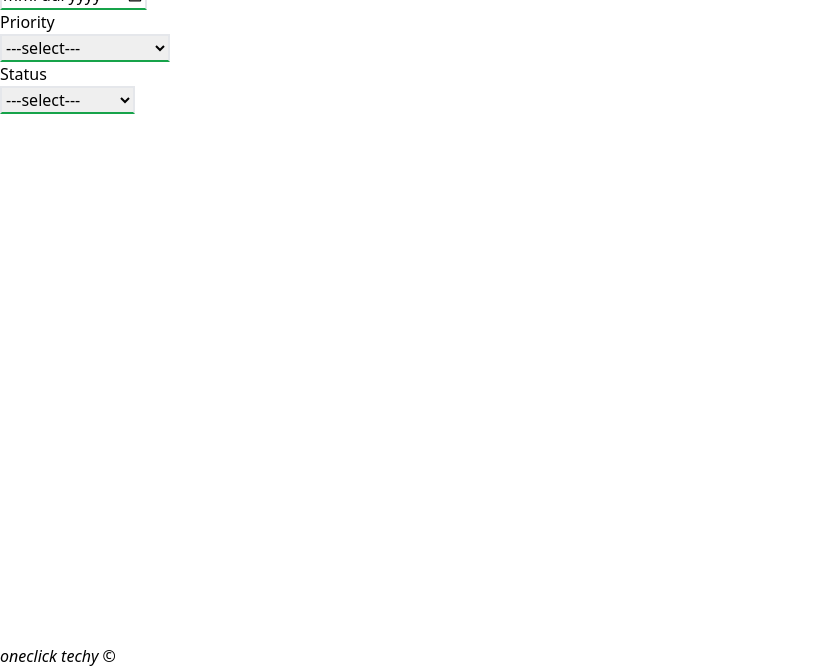
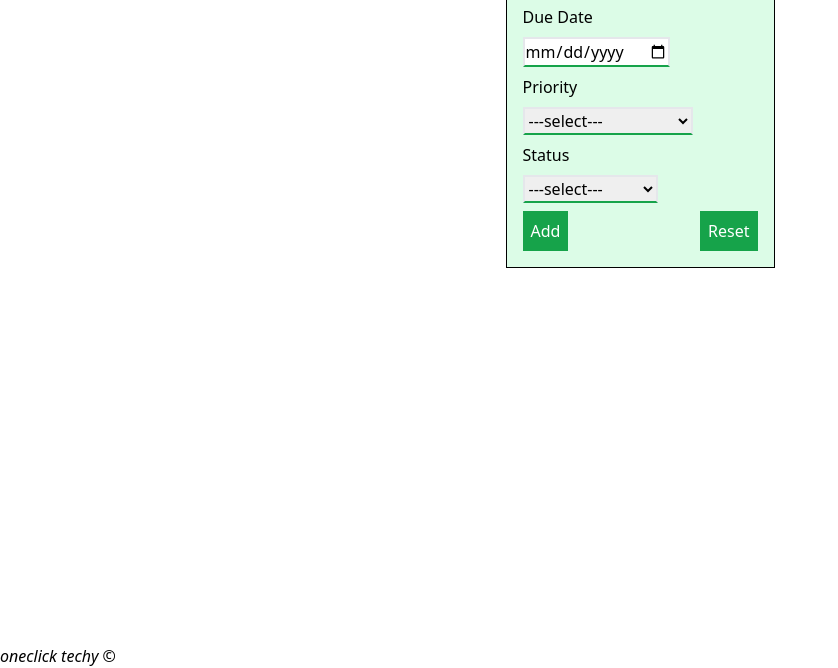
Before and after one commit to OneClickTechy/toDo-webApp, a website: page src/index.html in a window 1280 px wide. Shown: the part 132-800 px from the top of the page, without its empty margins (0-838 px from the left). Drawn offline with Linux system fonts and the light colour scheme.

Commit message:
form style finished

```diff
--- a/src/index.html
+++ b/src/index.html
@@ -7,12 +7,13 @@
     <link rel="stylesheet" href="./output.css" />
   </head>
   <body>
-    <main class="min-h-screen w-full flex flex-col justify-center align-center">
+    <main class="min-h-screen w-full flex flex-col justify-center align-center gap-4">
       <header>
         <h1 class="text-center text-3xl">ToDo List Maker</h1>
       </header>
-      <section class="grow">
-        <form class="flex flex-col justify-center items-start max-w-[768px]">
+      <section class="grow flex flex-col justify-start items-center">
+        <form class="flex flex-col justify-center items-start bg-green-100 border-[1px] border-black p-4 relative gap-2">
+            <button class="absolute top-0 right-0 p-4" type="button">X</button>
           <label for="input-name">Task Name</label>
           <input
             class="border-b-green-600 border-2"
@@ -62,6 +63,10 @@
             <option value="canceled">❌ Canceled</option>
             <option value="deferred">⏳ Deferred</option>
           </select>
+          <div class="flex justify-between items-center w-full">
+          <button type="submit" class="bg-green-600 text-white p-2">Add</button>
+          <button type="reset" class="bg-green-600 text-white p-2">Reset</button>
+        </div>
         </form>
       </section>
       <footer>
```
Also changed, not shown: src/output.css.
